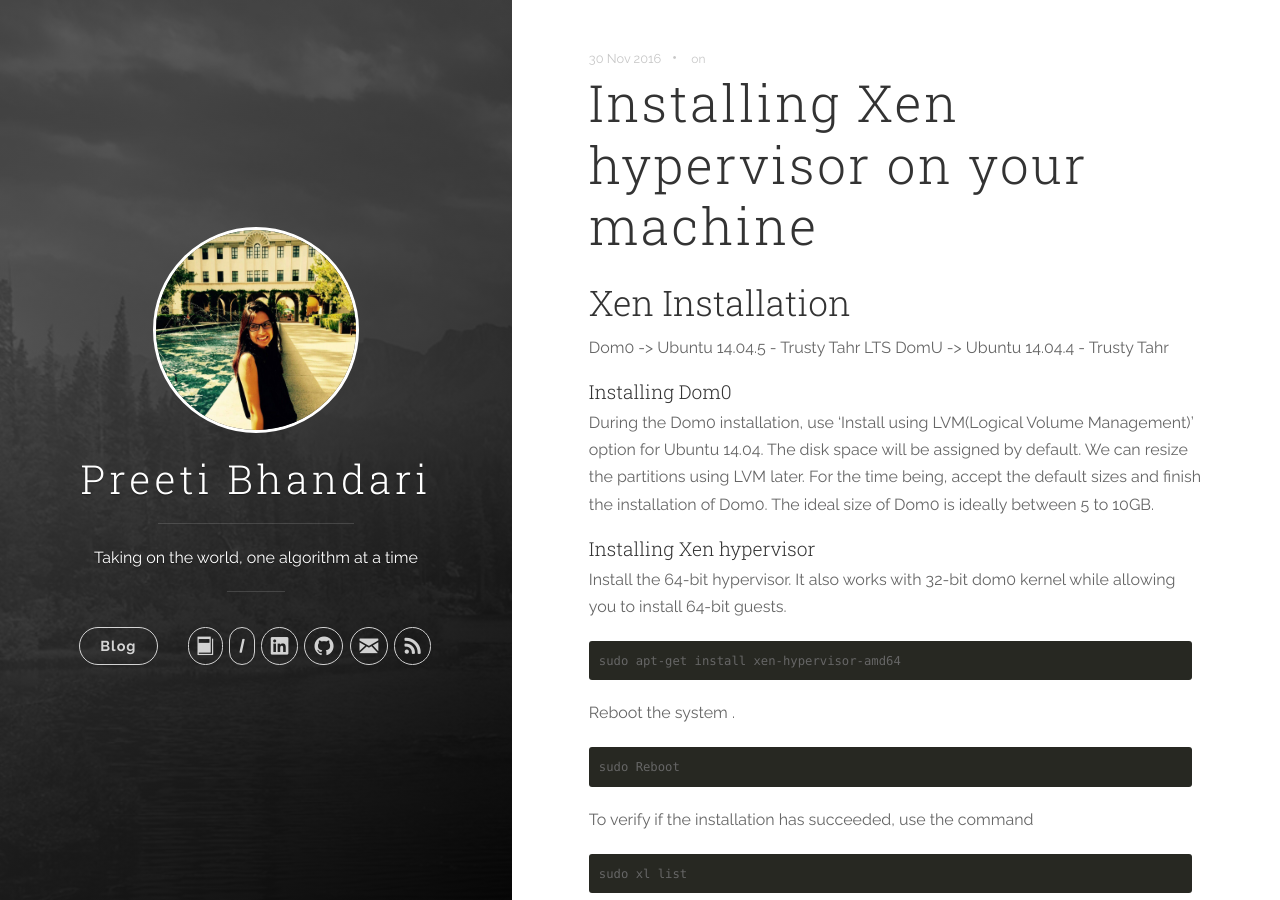
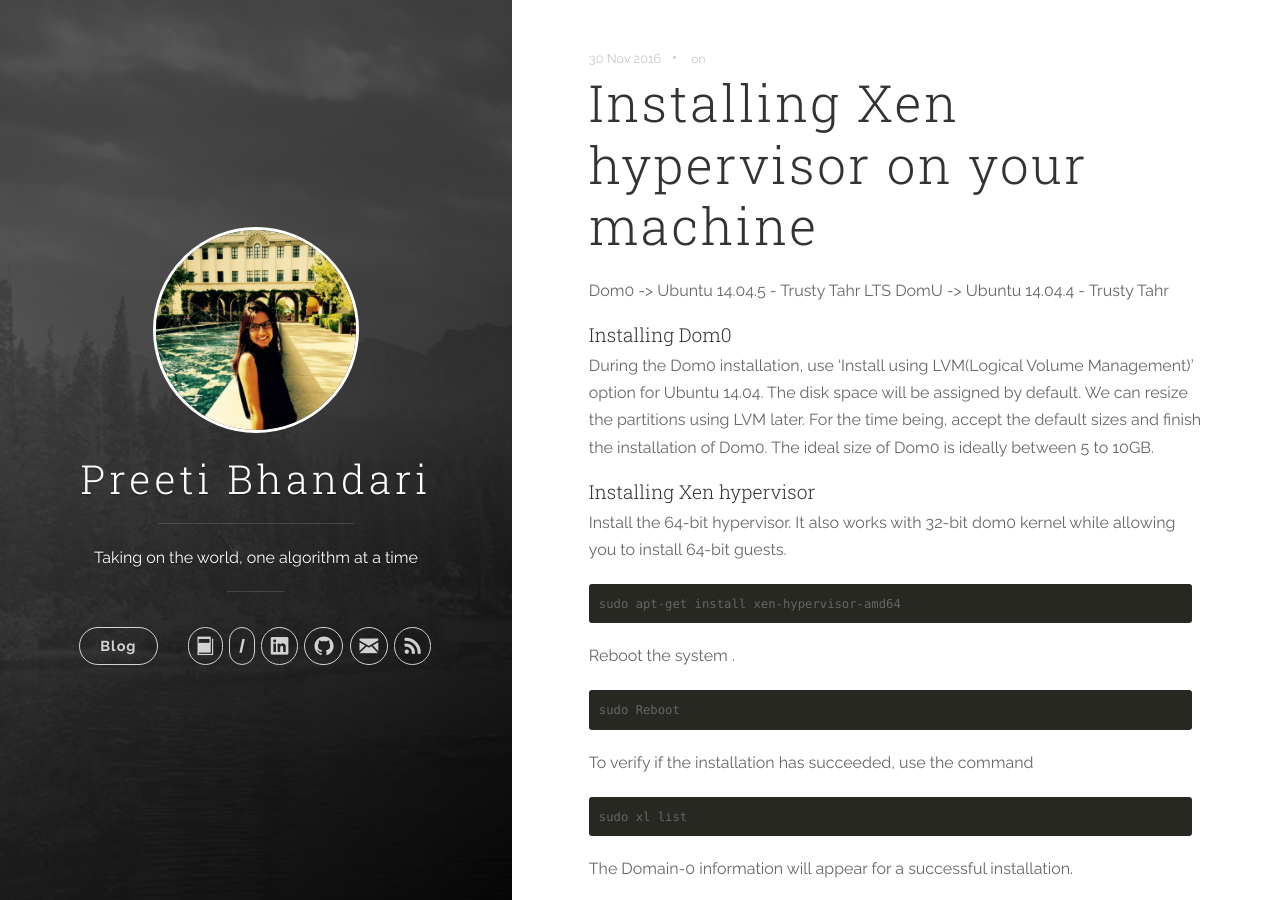
Before and after one commit to preeti1205/preeti1205.github.io, a Jekyll site: the page built from _posts/2016-10-30-xen_1.markdown, in a window 1280 px wide and 900 px high. Built offline with Jekyll 4.4.1, drawn with Linux system fonts in a browser that asks for light colours; nearby versions of some CDN libraries.

Commit message:
new post

```diff
--- a/_posts/2016-10-30-xen_1.markdown
+++ b/_posts/2016-10-30-xen_1.markdown
@@ -3,7 +3,6 @@
 date:   2016-11-30 18:04:23
 categories: [hypervisor]
 ---
-## Xen Installation
 
 Dom0 -> Ubuntu 14.04.5 - Trusty Tahr LTS
 DomU -> Ubuntu 14.04.4 - Trusty Tahr
```
